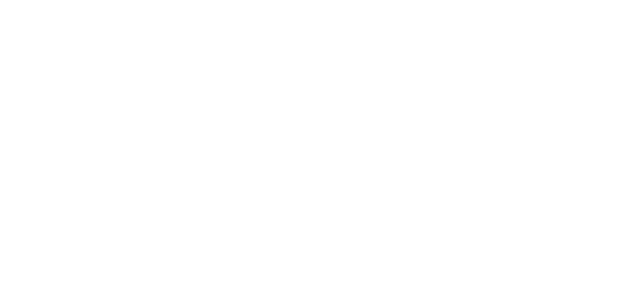
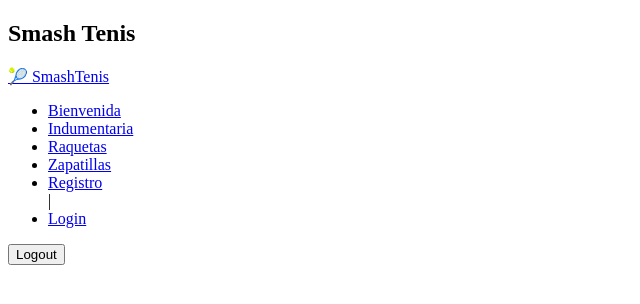
Before and after one commit to luciocarnevalle/Aplicaciones-Web-1-Carnevalle, a plain HTML site: page Smash Tenis/index.html in a window 1280 px wide. Shown: the whole page, without its empty margins (0-640 px from the left). Drawn offline with Linux system fonts and the light colour scheme.

Commit message:
Modifico el index

```diff
--- a/Smash Tenis/index.html
+++ b/Smash Tenis/index.html
@@ -9,8 +9,21 @@
         <link rel="stylesheet" href="">
     </head>
     <body>
+       <h2>Smash Tenis</h2>
+        <nav>
+             <a href="index.html" class="brand" aria-label="Inicio">🎾 SmashTenis </a>
+                <!-- Tengo q poner un logo mas adelante -->
 
-
+            <ul>
+                <li><a href="index.html">Bienvenida</a></li>
+                <li><a href="Productos/Indumentaria.html">Indumentaria</a></li>
+                <li><a href="Productos/Raquetas.html">Raquetas</a></li>
+                <li><a href="Productos/Zapatillas.html">Zapatillas</a></li>
+                <li><a href="Paginas/registro.html">Registro</a></li>|
+                <li><a href="Paginas/login.html">Login</a></li>
+            </ul>
+            <button id="btn-logout" type="button" aria-label="Cerrar sesión">Logout</button>
+        </nav>
         <script src="" async defer></script>
     </body>
 </html>
```
